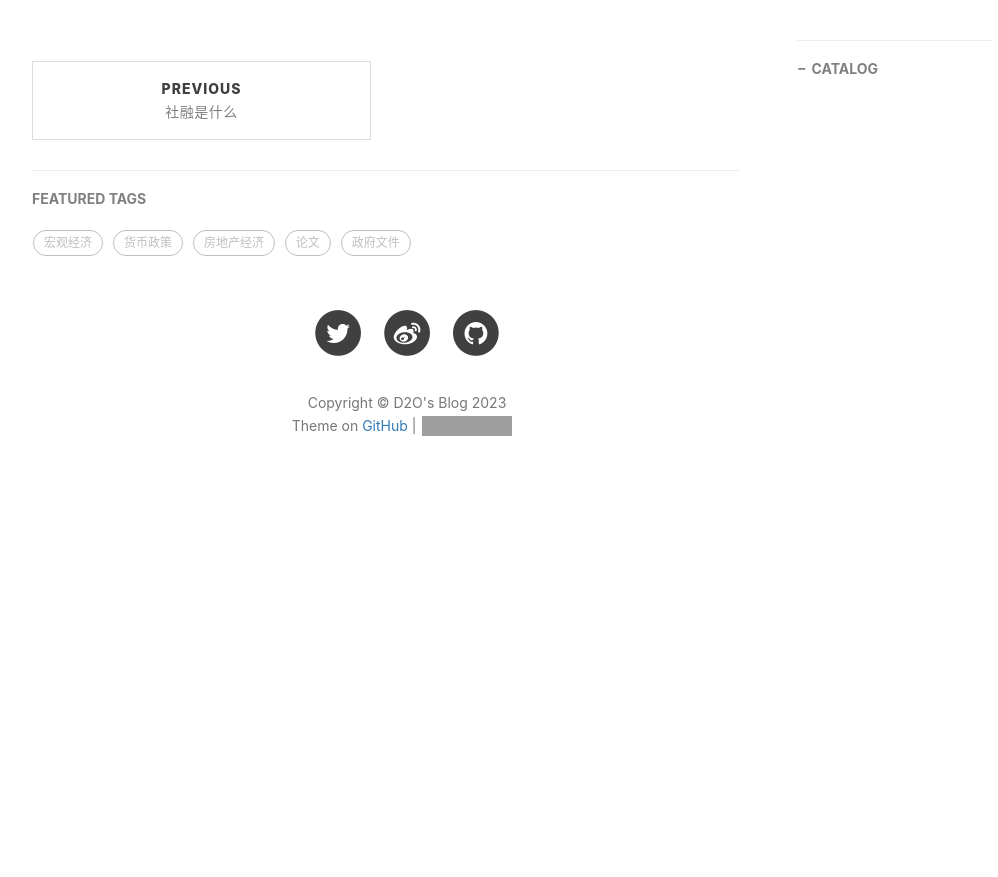
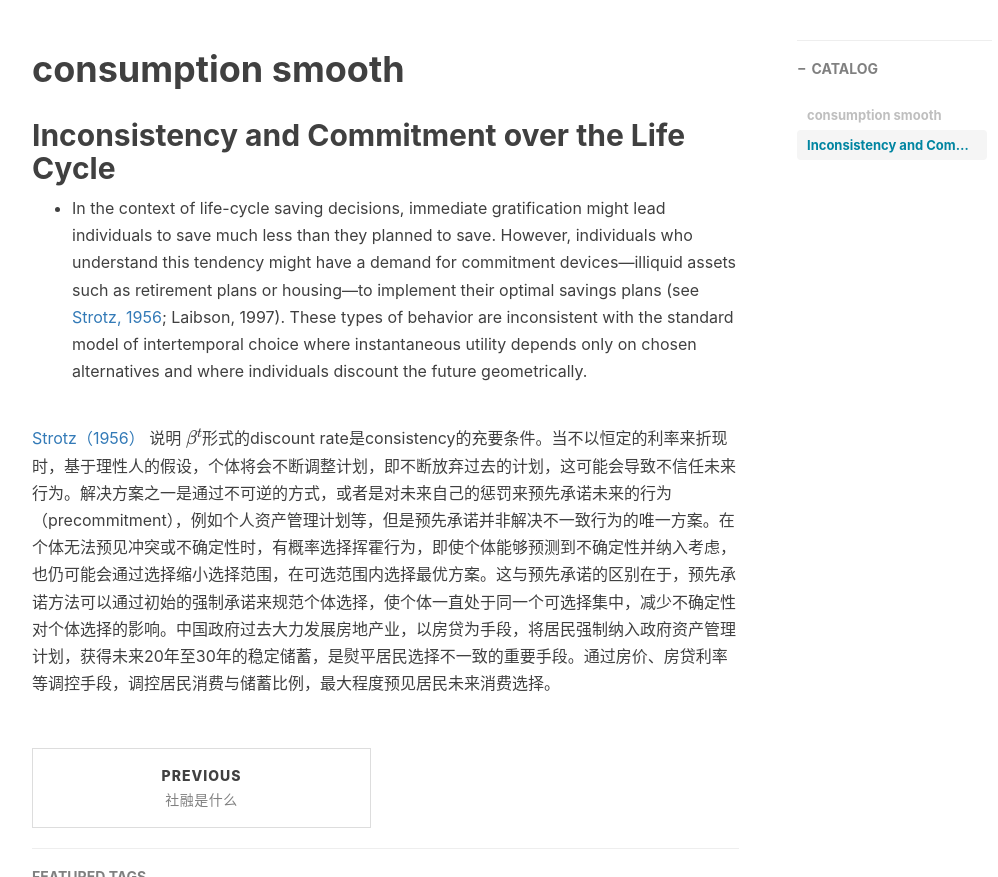
Before and after one commit to D2-O/d2-o.github.io, a Jekyll site: the page built from _posts/2023-10-12-HousingModel.md, in a window 1280 px wide and 1400 px high. Shown: the part 523-1400 px from the top of the window, without its empty margins (233-1231 px from the left). Built offline with Jekyll 4.4.1, drawn with Linux system fonts in a browser that asks for light colours; nearby versions of some CDN libraries; formulas are drawn with MathJax 3; comment, search, counter and statistics services are not loaded; grey boxes are pictures that could not be loaded.

Commit message:
Update 2023-10-12-HousingModel.md

```diff
--- a/_posts/2023-10-12-HousingModel.md
+++ b/_posts/2023-10-12-HousingModel.md
@@ -10,3 +10,10 @@ tags:
     - 论文
     - 宏观经济
 ---
+# consumption smooth
+
+## Inconsistency and Commitment over the Life Cycle
+
+-  In the context of life-cycle saving decisions, immediate gratification might lead individuals to save much less than they planned to save. However, individuals who understand this tendency might have a demand for commitment devices—illiquid assets such as retirement plans or housing—to implement their optimal savings plans (see [Strotz, 1956](https://www.jstor.org/stable/2295722); Laibson, 1997). These types of behavior are inconsistent with the standard model of intertemporal choice where instantaneous utility depends only on chosen alternatives and where individuals discount the future geometrically.
+
+[Strotz（1956）](https://www.jstor.org/stable/2295722) 说明 $\beta^t$形式的discount rate是consistency的充要条件。当不以恒定的利率来折现时，基于理性人的假设，个体将会不断调整计划，即不断放弃过去的计划，这可能会导致不信任未来行为。解决方案之一是通过不可逆的方式，或者是对未来自己的惩罚来预先承诺未来的行为（precommitment），例如个人资产管理计划等，但是预先承诺并非解决不一致行为的唯一方案。在个体无法预见冲突或不确定性时，有概率选择挥霍行为，即使个体能够预测到不确定性并纳入考虑，也仍可能会通过选择缩小选择范围，在可选范围内选择最优方案。这与预先承诺的区别在于，预先承诺方法可以通过初始的强制承诺来规范个体选择，使个体一直处于同一个可选择集中，减少不确定性对个体选择的影响。中国政府过去大力发展房地产业，以房贷为手段，将居民强制纳入政府资产管理计划，获得未来20年至30年的稳定储蓄，是熨平居民选择不一致的重要手段。通过房价、房贷利率等调控手段，调控居民消费与储蓄比例，最大程度预见居民未来消费选择。
```
